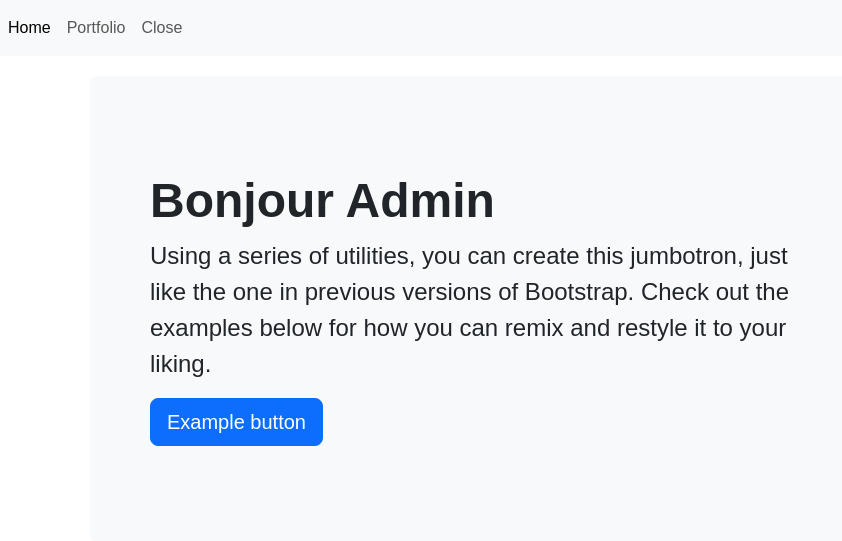
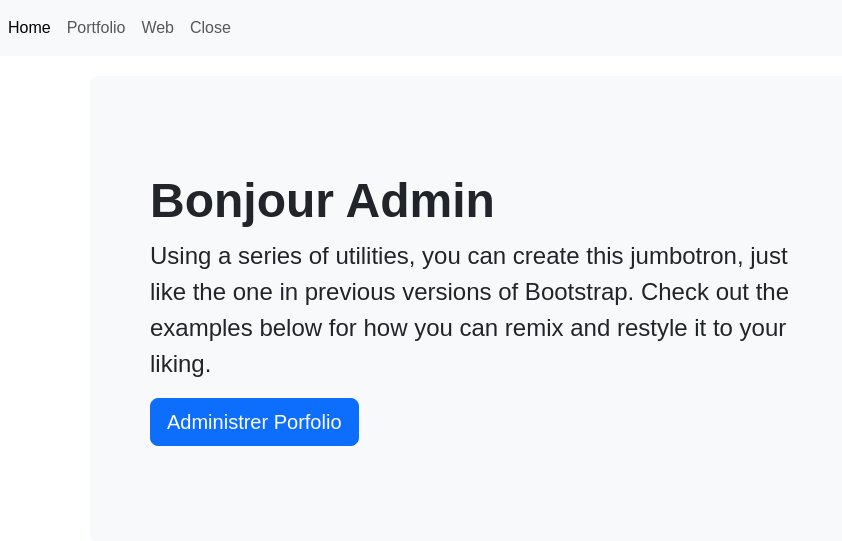
Before and after one commit to manelocana/Projet_Portafolio_Framework, a Flask app: page /admin in a window 1280 px wide. Shown: the top 541 px of the page, without its empty margins (0-842 px from the left). Run offline with Flask 3, Linux system fonts and the light colour scheme.

Commit message:
correction routes

```diff
--- a/templates/admin/header.html
+++ b/templates/admin/header.html
@@ -5,7 +5,7 @@
 <!doctype html>
 <html lang="en">
     <head>
-        <title>Title</title>
+        <title>Portfolio_admin</title>
         <!-- Required meta tags -->
         <meta charset="utf-8" />
         <meta
@@ -27,7 +27,6 @@
             href="{{ url_for('static', filename='css/style.css') }}"
         >
 
-
     </head>
 
     <body>
@@ -38,13 +37,11 @@
                     >Home <span class="visually-hidden">(current)</span></a
                 >
                 <a class="nav-item nav-link" href="/admin/portfolio">Portfolio</a>
+                <a class="nav-item nav-link" href="/" target="_blank">Web</a>
                 <a class="nav-item nav-link" href="/">Close</a>
 
             </div>
         </nav>
 
 
-
-
-
     <div class="container">
--- a/templates/admin/home.html
+++ b/templates/admin/home.html
@@ -7,6 +7,7 @@
         </header>
         <main>
 
+            <!-- jumbotron default -->
             <div class="p-5 mb-4 bg-light rounded-3">
                 <div class="container-fluid py-5">
                     <h1 class="display-5 fw-bold">Bonjour Admin</h1>
@@ -15,9 +16,9 @@
                         like the one in previous versions of Bootstrap. Check out the
                         examples below for how you can remix and restyle it to your liking.
                     </p>
-                    <button class="btn btn-primary btn-lg" type="button">
-                        Example button
-                    </button>
+                    <a class="btn btn-primary btn-lg" type="button" href="/admin/portfolio">
+                        Administrer Porfolio
+                    </a>
                 </div>
             </div>
 
--- a/templates/admin/login.html
+++ b/templates/admin/login.html
@@ -79,7 +79,7 @@
                                         />
                                     </div>
 
-                                    <!-- bs5-button-default -->
+                                    <!-- bs5-button-default , avec le type=submit, pour envoyer les donnes-->
                                     <button
                                         type="submit"
                                         class="btn btn-primary"
```
